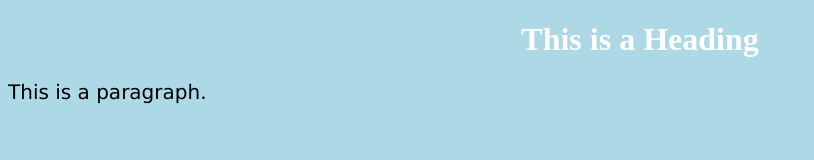
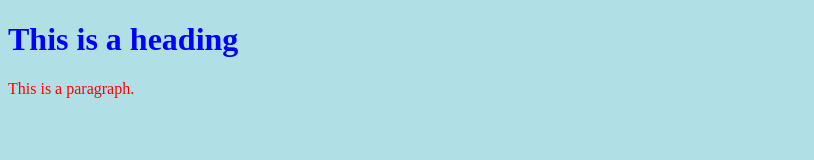
Before and after one commit to Adrian2a/123-hulyeseg, a plain HTML site: page index.html in a window 1280 px wide. Shown: the whole page, without its empty margins (0-814 px from the left). Drawn offline with Linux system fonts and the light colour scheme.

Commit message:
Update index.html

```diff
--- a/index.html
+++ b/index.html
@@ -1,12 +1,15 @@
 <!DOCTYPE html>
 <html>
 <head>
-  <link rel="stylesheet" href="index.css">
-<title>web oldal próba</title>
+<style>
+body {background-color: powderblue;}
+h1   {color: blue;}
+p    {color: red;}
+</style>
 </head>
 <body>
 
-<h1>This is a Heading</h1>
+<h1>This is a heading</h1>
 <p>This is a paragraph.</p>
 
 </body>
```
